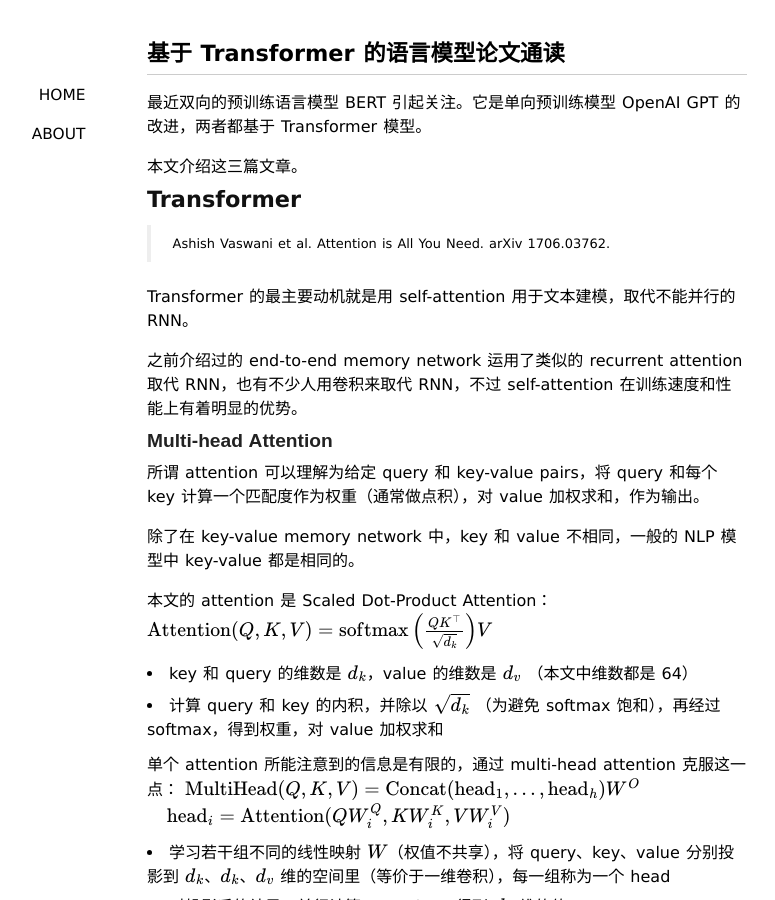
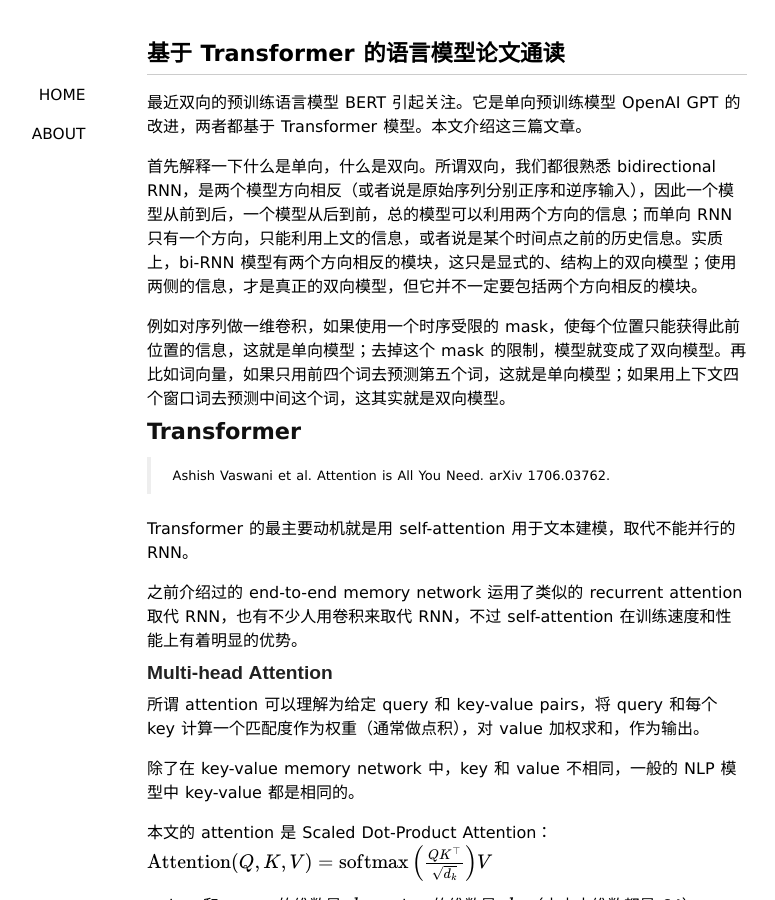
Before and after one commit to sighsmile/sighsmile.github.io, a Jekyll site: the page built from _posts/2018-10-21-transformer-language-model.md, in a window 1280 px wide and 900 px high. Shown: the whole window, without its empty margins (193-968 px from the left). Built offline with Jekyll 4.4.1, drawn with Linux system fonts in a browser that asks for light colours; formulas are drawn with MathJax 3; comment, search, counter and statistics services are not loaded; some of the changed text lies outside the part shown.

Commit message:
Update 2018-10-21-transformer-language-model.md

```diff
--- a/_posts/2018-10-21-transformer-language-model.md
+++ b/_posts/2018-10-21-transformer-language-model.md
@@ -6,9 +6,11 @@
 tags:
 ---
 
-最近双向的预训练语言模型 BERT 引起关注。它是单向预训练模型 OpenAI GPT 的改进，两者都基于 Transformer 模型。
+最近双向的预训练语言模型 BERT 引起关注。它是单向预训练模型 OpenAI GPT 的改进，两者都基于 Transformer 模型。本文介绍这三篇文章。
 
-本文介绍这三篇文章。
+首先解释一下什么是单向，什么是双向。所谓双向，我们都很熟悉 bidirectional RNN，是两个模型方向相反（或者说是原始序列分别正序和逆序输入），因此一个模型从前到后，一个模型从后到前，总的模型可以利用两个方向的信息；而单向 RNN 只有一个方向，只能利用上文的信息，或者说是某个时间点之前的历史信息。实质上，bi-RNN 模型有两个方向相反的模块，这只是显式的、结构上的双向模型；使用两侧的信息，才是真正的双向模型，但它并不一定要包括两个方向相反的模块。
+
+例如对序列做一维卷积，如果使用一个时序受限的 mask，使每个位置只能获得此前位置的信息，这就是单向模型；去掉这个 mask 的限制，模型就变成了双向模型。再比如词向量，如果只用前四个词去预测第五个词，这就是单向模型；如果用上下文四个窗口词去预测中间这个词，这其实就是双向模型。
 
 ## Transformer
 
@@ -141,7 +143,7 @@
 $$h_l = \text{transformer_block} (h_{l-1}), \quad l = 1, \ldots, n$$
 $$P(u) = \text{softmax}(h_nW_e^{\top})$$
 
-有必要指出，尽管 Transformer 模型是双向的，马尔可夫语言模型的目标函数是单向的，所以这个模型本质上还是单向的。
+有必要指出，尽管 Transformer 模型本身完全可以是双向的，例如之前的 encoder；但是，这里因为马尔可夫语言模型的目标函数是单向的，所以采用了单向的 Transformer decoder。所谓单向指的是，每个词都只关注左侧的上文而忽视右侧的下文。这表明，问题其实出在语言模型的目标函数上，因此为 BERT 引入填空任务埋下了伏笔。
 
 ### 有监督微调
 
@@ -172,7 +174,13 @@
 
 之前已经注意到，Transformer 模型具有双向捕捉序列信息的能力，但马尔可夫多元组的目标函数使模型仍然局限在单向预测上。为了从无监督语料中获得双向的目标函数，引入填空任务：随机 mask 一部分词，从上下文预测原词。
 
-这个任务的思路与 word2vec CBOW 相似，但是它不是一个词袋模型，而是一个能够捕捉顺序信息的深层序列模型，因此它比 word2vec 更慢、更复杂、但效果更好地实现了“基于上下文的分布式表示”。
+这个任务的思路与 word2vec CBOW 相似，但是它不是一个词袋模型，而是一个能够捕捉顺序信息的深层序列模型，因此它比 word2vec 更慢、更复杂、但效果更好地实现了“基于上下文的分布式表示”。很多人看到 bidirectional Transformer，以为它像 bidirectional RNN 一样是显式的双向，这是不对的。它只是用了一个双向的目标函数，使模型中引入了两侧的信息。
+
+<div align="center"><figure>
+  <img src="../assets/BERT_architecture.png"
+  width="800" title="BERT architecture vs. OpenAI GPT vs. ELMo"/>
+  <figcaption>BERT 模型与其他模型的对比，可见 BERT 是深层双向模型</figcaption>
+</figure></div>
 
 如果只是随机将 15% 单词替换为 [MASK] 并预测原词，该模型无法迁移到不包含 [MASK] 符的其他任务上。我们希望模型对每一个词都训练出基于上下文的表示，因此理想情况下，每个词都按照一定的分布出现在填空位置
 
@@ -219,3 +227,5 @@
 $$P_i = \text{softmax}(e^{V \cdot C_i})= \frac{e^{V \cdot C_i}}{\sum_{j=1,2,3,4} e^{V \cdot C_j}}$$
 
 BERT 模型刷新了许多数据集的最高分，但是它的复现受到算力的限制。
+
+> 补充：官方 BERT 代码后来已经开放，见 https://github.com/google-research/bert
```
